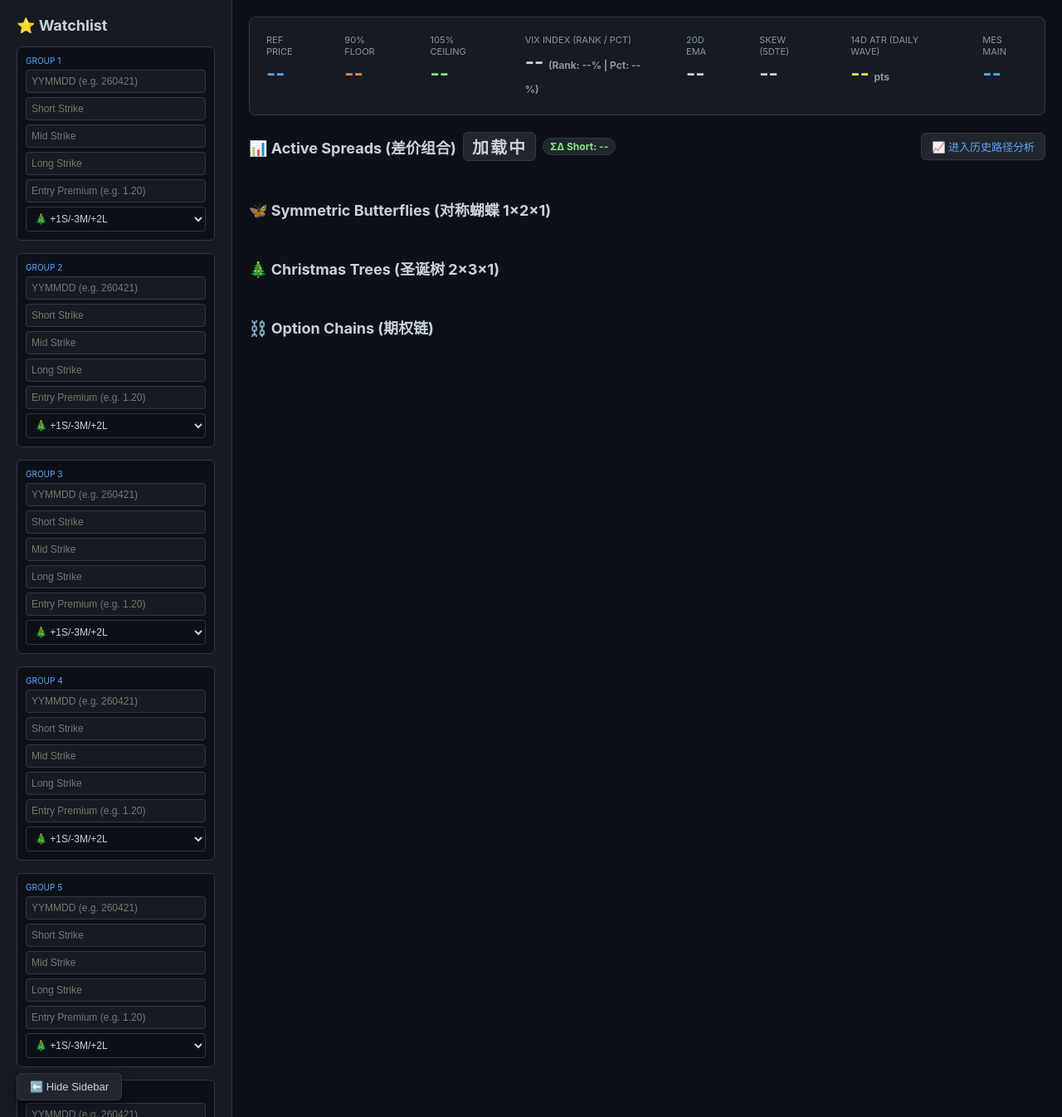
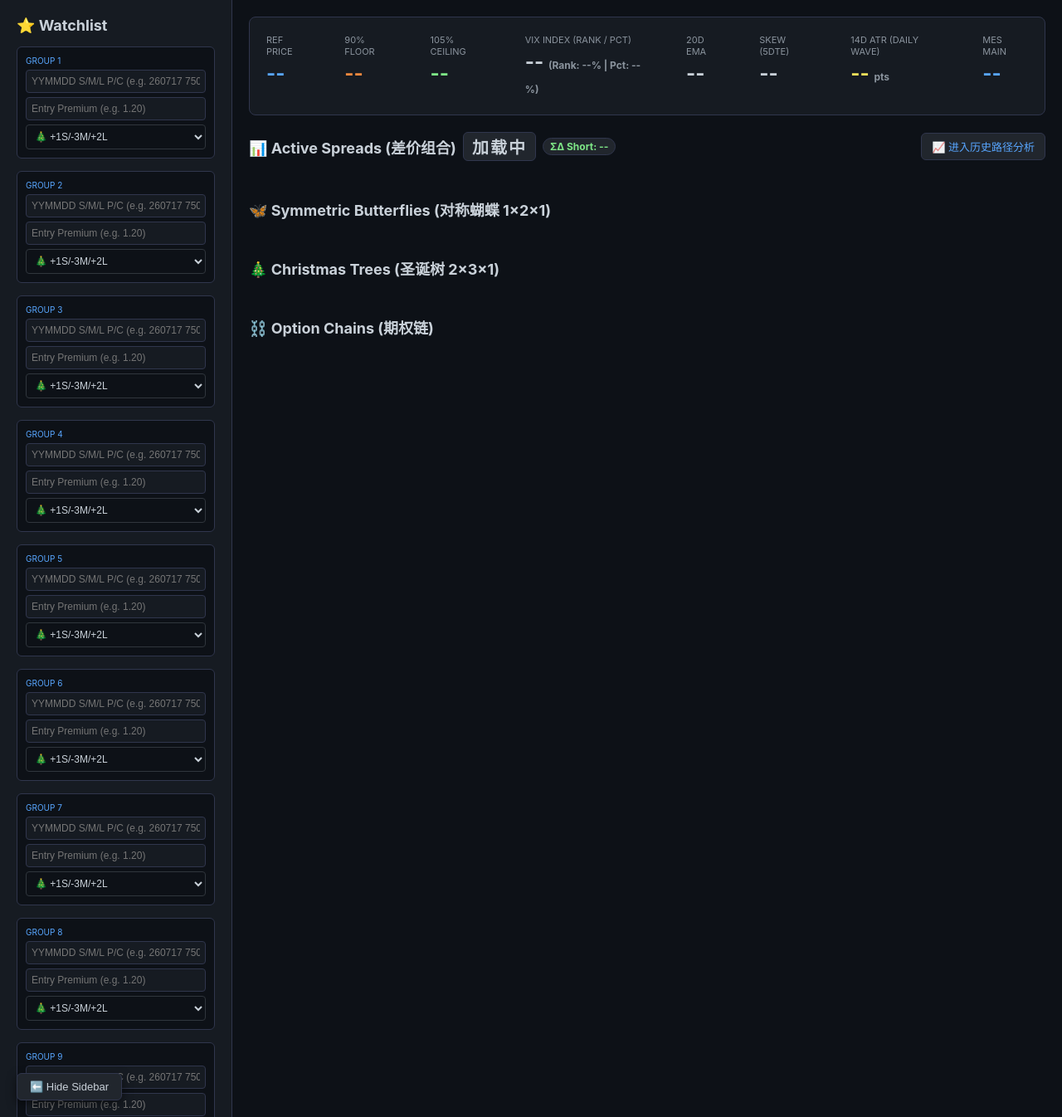
Before and after one commit to binghuodao/xsp, a Flask app: page / in a window 1280 px wide. Shown: the whole page at 83% size. Run offline with Flask 3, Linux system fonts and the light colour scheme; the visitor is signed in with stand-in values (Sample User, id 1).

Commit message:
merge group txt box, default to 20 groups

```diff
--- a/app.py
+++ b/app.py
@@ -34,7 +34,7 @@ parser = argparse.ArgumentParser(description="XSP Options Monitor")
 parser.add_argument("--floor", type=float, default=0.95, help="Floor percentage (default: 0.95)")
 parser.add_argument("--ceiling", type=float, default=1.05, help="Ceiling percentage (default: 1.05)")
 parser.add_argument("--refresh", type=int, default=5, help="Refresh frequency in seconds (default: 5)")
-parser.add_argument("--watchlist-size", type=int, default=10, help="Watchlist size (default: 10)")
+parser.add_argument("--watchlist-size", type=int, default=20, help="Watchlist size (default: 20)")
 parser.add_argument("--option-days", type=int, default=14, help="Option days (default: 14)")
 args, unknown = parser.parse_known_args()
 
--- a/templates/index.html
+++ b/templates/index.html
@@ -374,15 +374,12 @@
         <h2 style="font-size: 18px; margin-top: 0;">⭐ Watchlist</h2>
         <div id="watchlist-inputs">
             <script>
-                const WATCHLIST_SIZE = {{ watchlist_size | default(5) }};
+                const WATCHLIST_SIZE = {{ watchlist_size | default(20) }};
                 for(let i=1; i<=WATCHLIST_SIZE; i++) {
                     document.write(`
                         <div class="input-group">
                             <label>GROUP ${i}</label>
-                            <input type="text" id="date-${i}" placeholder="YYMMDD (e.g. 260421)">
-                            <input type="number" id="short-${i}" placeholder="Short Strike">
-                            <input type="number" id="mid-${i}" placeholder="Mid Strike">
-                            <input type="number" id="long-${i}" placeholder="Long Strike">
+                            <input type="text" id="sml-${i}" placeholder="YYMMDD S/M/L P/C (e.g. 260717 750/740/735P)">
                             <input type="number" step="0.01" id="entry-${i}" placeholder="Entry Premium (e.g. 1.20)">
                             <select id="strategy-${i}" style="width:100%;padding:6px;background:#0d1117;color:#c9d1d9;border:1px solid #30363d;border-radius:4px;font-size:12px;">
                                 <option value="xmas">🎄 +1S/-3M/+2L</option>
@@ -465,14 +462,23 @@
         function saveWatchlist() {
             const watchlist = [];
             for(let i=1; i<=WATCHLIST_SIZE; i++) {
-            watchlist.push({
-                date: document.getElementById(`date-${i}`).value,
-                short: document.getElementById(`short-${i}`).value,
-                mid: document.getElementById(`mid-${i}`).value,
-                long: document.getElementById(`long-${i}`).value,
-                entry: document.getElementById(`entry-${i}`).value,
-                strategy: document.getElementById(`strategy-${i}`).value
-            });
+                const sml = document.getElementById(`sml-${i}`).value.trim();
+                let date = '', short = '', mid = '', long = '';
+                const m = sml.match(/^(\d{6})\s+([\d.]*)\/([\d.]*)\/([\d.]*)([PC])$/i);
+                if (m) {
+                    date = m[1];
+                    short = m[2];
+                    mid = m[3];
+                    long = m[4];
+                }
+                watchlist.push({
+                    date: date,
+                    short: short,
+                    mid: mid,
+                    long: long,
+                    entry: document.getElementById(`entry-${i}`).value,
+                    strategy: document.getElementById(`strategy-${i}`).value
+                });
             }
             socket.emit('update_watchlist', watchlist);
         }
@@ -481,10 +487,18 @@
             watchlist.forEach((group, index) => {
                 const i = index + 1;
                 if(i <= WATCHLIST_SIZE) {
-                    document.getElementById(`date-${i}`).value = group.date || '';
-                    document.getElementById(`short-${i}`).value = group.short || '';
-                    document.getElementById(`mid-${i}`).value = group.mid || '';
-                    document.getElementById(`long-${i}`).value = group.long || '';
+                    const grpDate = group.date || '';
+                    const grpShort = group.short || '';
+                    const grpMid = group.mid || '';
+                    const grpLong = group.long || '';
+                    if (grpDate && grpShort && grpLong) {
+                        const optType = parseFloat(grpShort) > parseFloat(grpLong) ? 'P' : 'C';
+                        document.getElementById(`sml-${i}`).value = grpMid
+                            ? `${grpDate} ${grpShort}/${grpMid}/${grpLong}${optType}`
+                            : `${grpDate} ${grpShort}//${grpLong}${optType}`;
+                    } else {
+                        document.getElementById(`sml-${i}`).value = '';
+                    }
                     document.getElementById(`entry-${i}`).value = group.entry || '';
                     const sel = document.getElementById(`strategy-${i}`);
                     if (sel) { sel.value = group.strategy || 'xmas'; }
```
